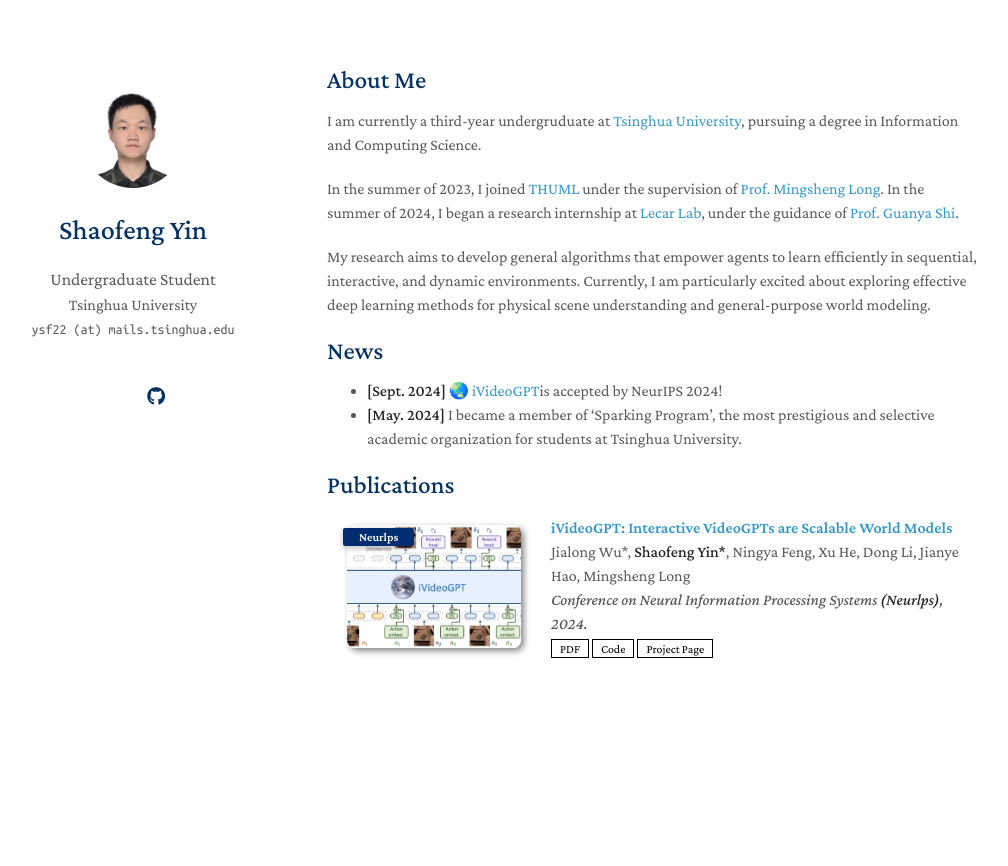
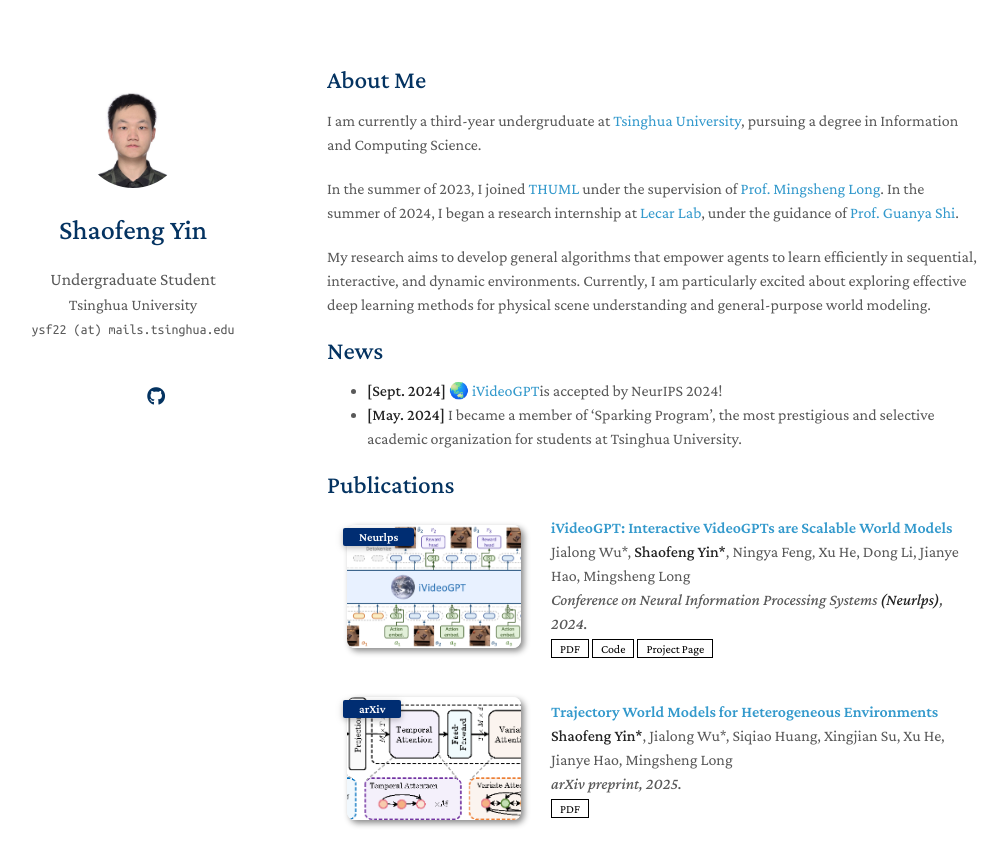
Before and after one commit to operator22th/operator22th.github.io, a Jekyll site: the page built from index.md, in a window 1280 px wide and 954 px high. Shown: the top 866 px of the window, without its empty margins (143-1151 px from the left). Built offline with Jekyll 4.4.1, drawn with Linux system fonts in a browser that asks for light colours; a style sheet for code colours, icons or effects is not loaded; our own code applies the rules of GitHub Pages for plain Markdown files.

Commit message:
update publication

```diff
--- a/_data/publications.yml
+++ b/_data/publications.yml
@@ -8,3 +8,10 @@
     code: https://github.com/thuml/iVideoGPT
     page: https://thuml.github.io/iVideoGPT/
     image: ./assets/pub/nips2024_ivideogpt/ivideogpt.png
+
+  - title: "Trajectory World Models for Heterogeneous Environments"
+    authors: <strong>Shaofeng Yin*</strong>, Jialong Wu*, Siqiao Huang, Xingjian Su, Xu He, Jianye Hao, Mingsheng Long
+    conference_short: arXiv
+    conference: arXiv preprint, 2025.
+    pdf: https://arxiv.org/abs/2502.01366
+    image: ./assets/pub/arxiv2025_trajworld/trajworld.png
```
Also changed, not shown: assets/pub/arxiv2025_trajworld/trajworld.png (added), 1 other file.
